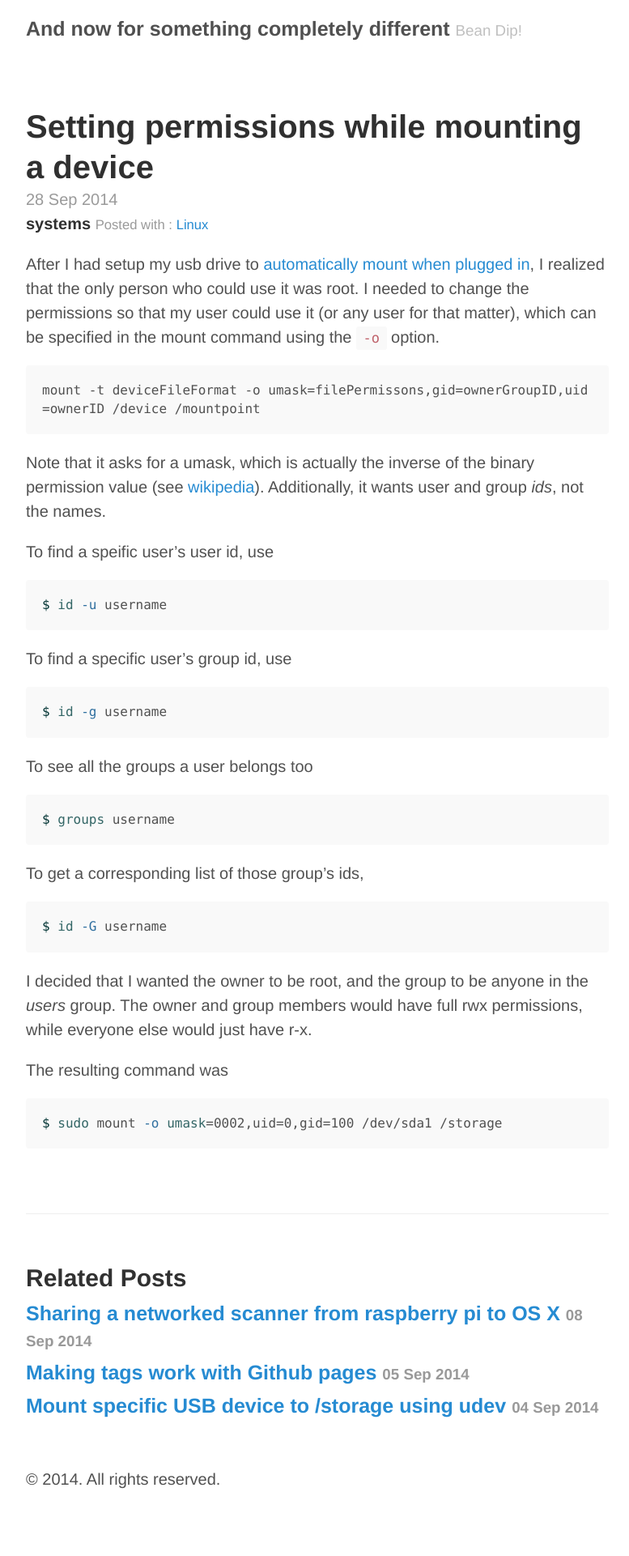
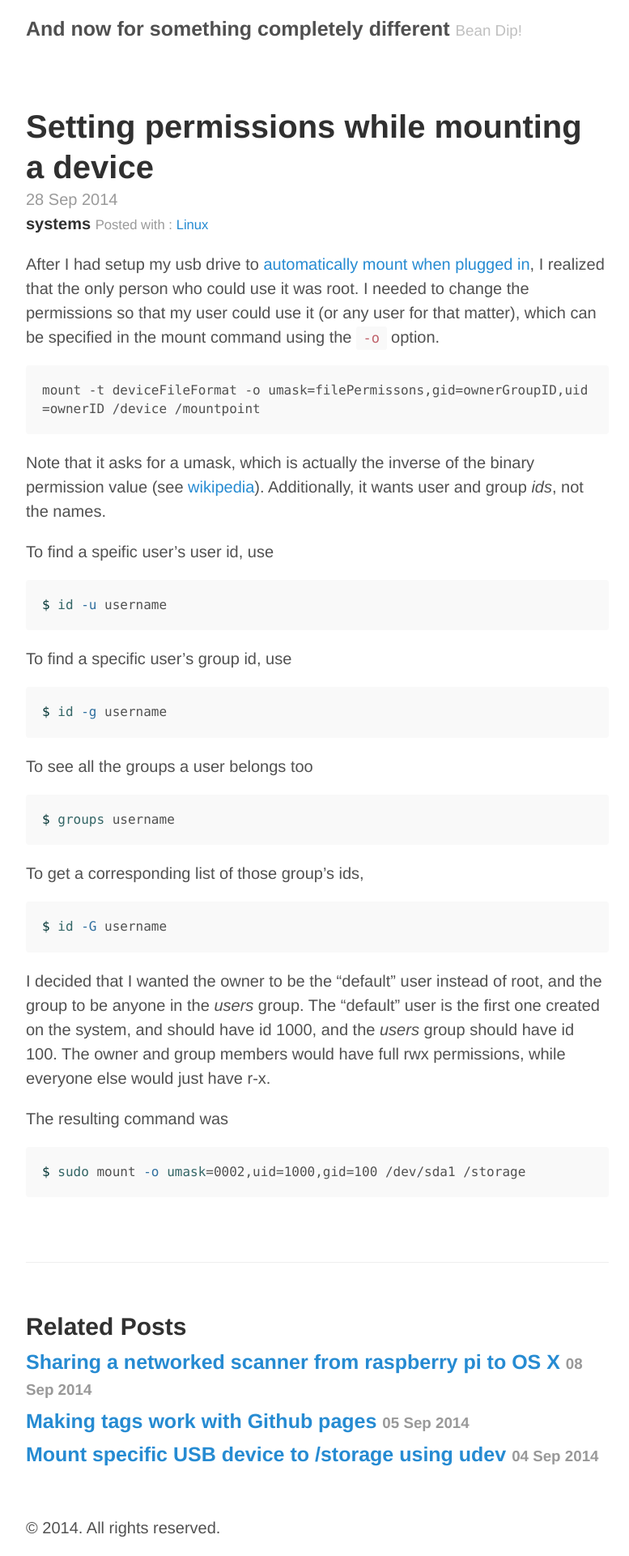
Before and after one commit to mrdanbrooks/mrdanbrooks.github.io, a Jekyll site: the page built from _posts/2014-09-28-mounting-permissions.md, in a window 1280 px wide. Shown: the whole page at 81% size, without its empty margins (248-1025 px from the left). Built offline with Jekyll 4.4.1, drawn with Linux system fonts in a browser that asks for light colours; Markdown is read by kramdown in place of the engine named in the settings; before the commit the page ends 1861 px from its top, so only the background shows below that.

Commit message:
updates the mounting permissions post

````diff
--- a/_posts/2014-09-28-mounting-permissions.md
+++ b/_posts/2014-09-28-mounting-permissions.md
@@ -43,11 +43,12 @@ To get a corresponding list of those group's ids,
 $ id -G username
 ```
 
-I decided that I wanted the owner to be root, and the group to be anyone in the _users_ group.
+I decided that I wanted the owner to be the "default" user instead of root, and the group to be anyone in the _users_ group.
+The "default" user is the first one created on the system, and should have id 1000, and the _users_ group should have id 100.
 The owner and group members would have full rwx permissions, while everyone else would just have r-x.
 
 The resulting command was
 
 ```bash
-$ sudo mount -o umask=0002,uid=0,gid=100 /dev/sda1 /storage
+$ sudo mount -o umask=0002,uid=1000,gid=100 /dev/sda1 /storage
 ```
````
